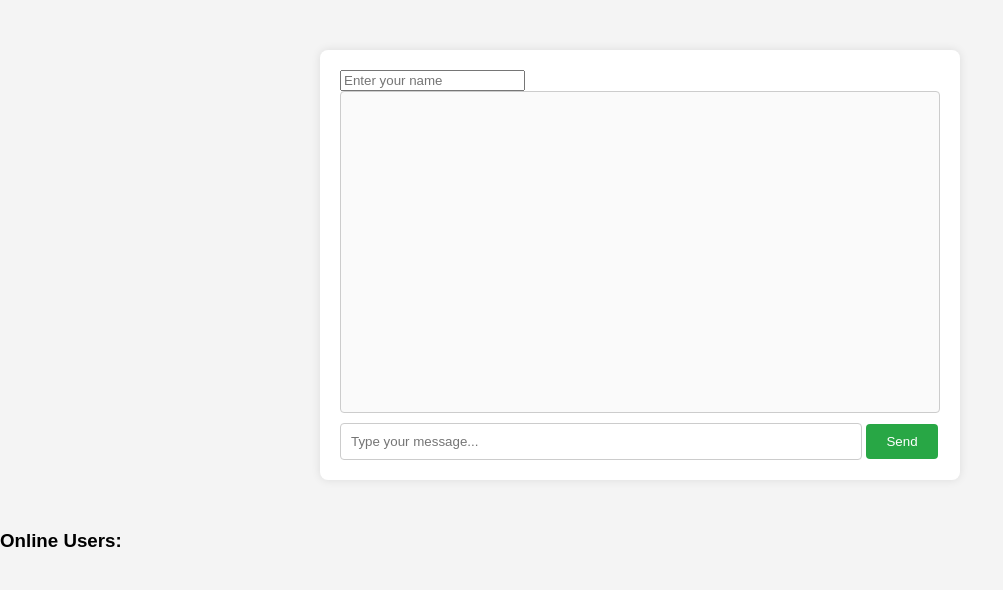
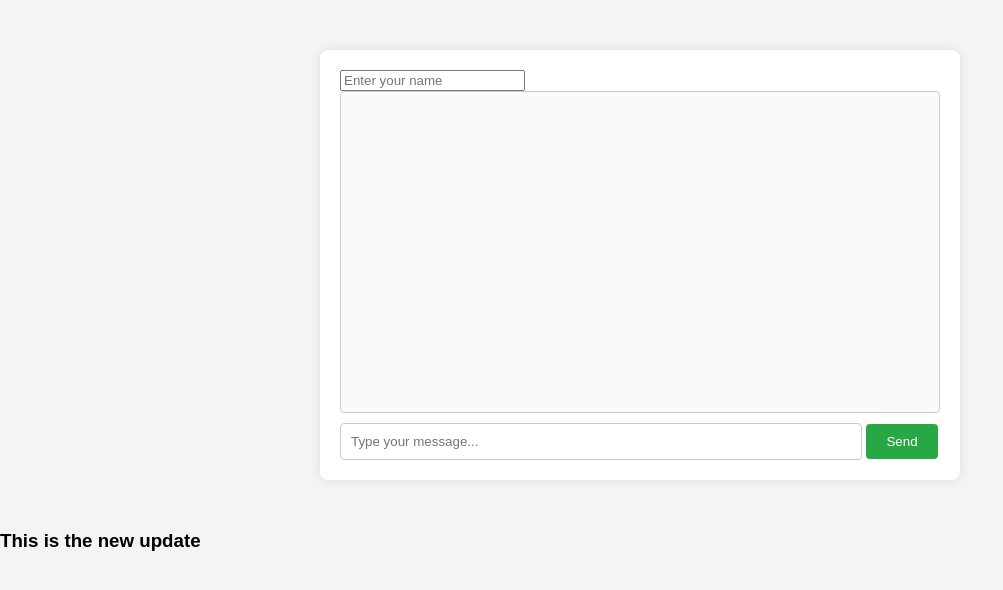
Before and after one commit to Mahin178/New-chat-app, a website: page public/index.html in a window 1280 px wide. Shown: the whole page, without its empty margins (0-1003 px from the left). Drawn offline with nearby package versions, Linux system fonts and the light colour scheme; no server answers.

Commit message:
just text changed

```diff
--- a/public/index.html
+++ b/public/index.html
@@ -16,7 +16,7 @@
         <button id="send-button">Send</button>
     </div>
     <div id="user-list">
-        <h3>Online Users:</h3>
+        <h3>This is the new update</h3>
         <ul id="users"></ul>
     </div>
     <div id="typing-indicator" style="display: none;">Someone is typing...</div>
```
Also changed, not shown: package.json (line endings or trailing spaces).
